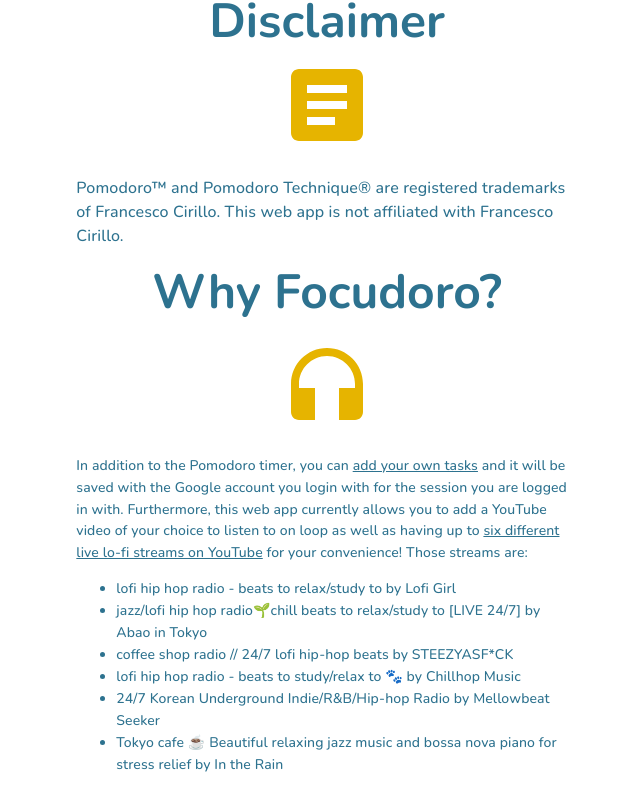
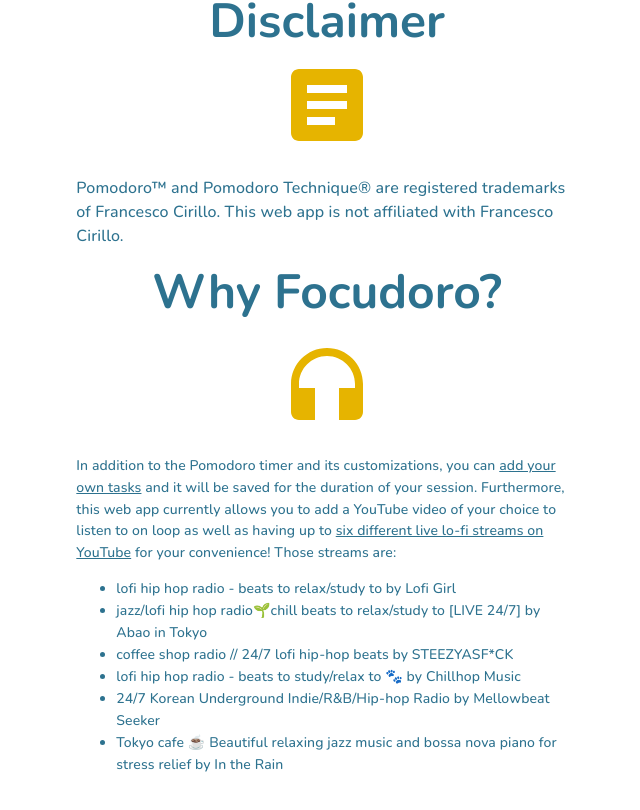
Before and after one commit to osmaniacattack/Focudoro, a React (Create React App) app in the folder app/: page / in a window 1280 px wide. Shown: the part 1435-2245 px from the top of the page, without its empty margins (313-953 px from the left). Built offline with nearby package versions, Linux system fonts and the light colour scheme.

Commit message:
Update FAQ.js

```diff
--- a/app/src/components/FAQ.js
+++ b/app/src/components/FAQ.js
@@ -157,11 +157,11 @@
           sx={{ m: 2 }}
           fontFamily={"Nunito"}
         >
-          In addition to the Pomodoro timer, you can <u>add your own tasks</u>{" "}
-          and it will be saved with the Google account you login with for the
-          session you are logged in with. Furthermore, this web app currently
-          allows you to add a YouTube video of your choice to listen to on loop
-          as well as having up to{" "}
+          In addition to the Pomodoro timer and its customizations, you can{" "}
+          <u>add your own tasks</u>{" "}
+          and it will be saved for the duration of your session. Furthermore,
+          this web app currently allows you to add a YouTube video of your
+          choice to listen to on loop as well as having up to{" "}
           <u>six different live lo-fi streams on YouTube</u> for your
           convenience! Those streams are:
           <ul>
```
